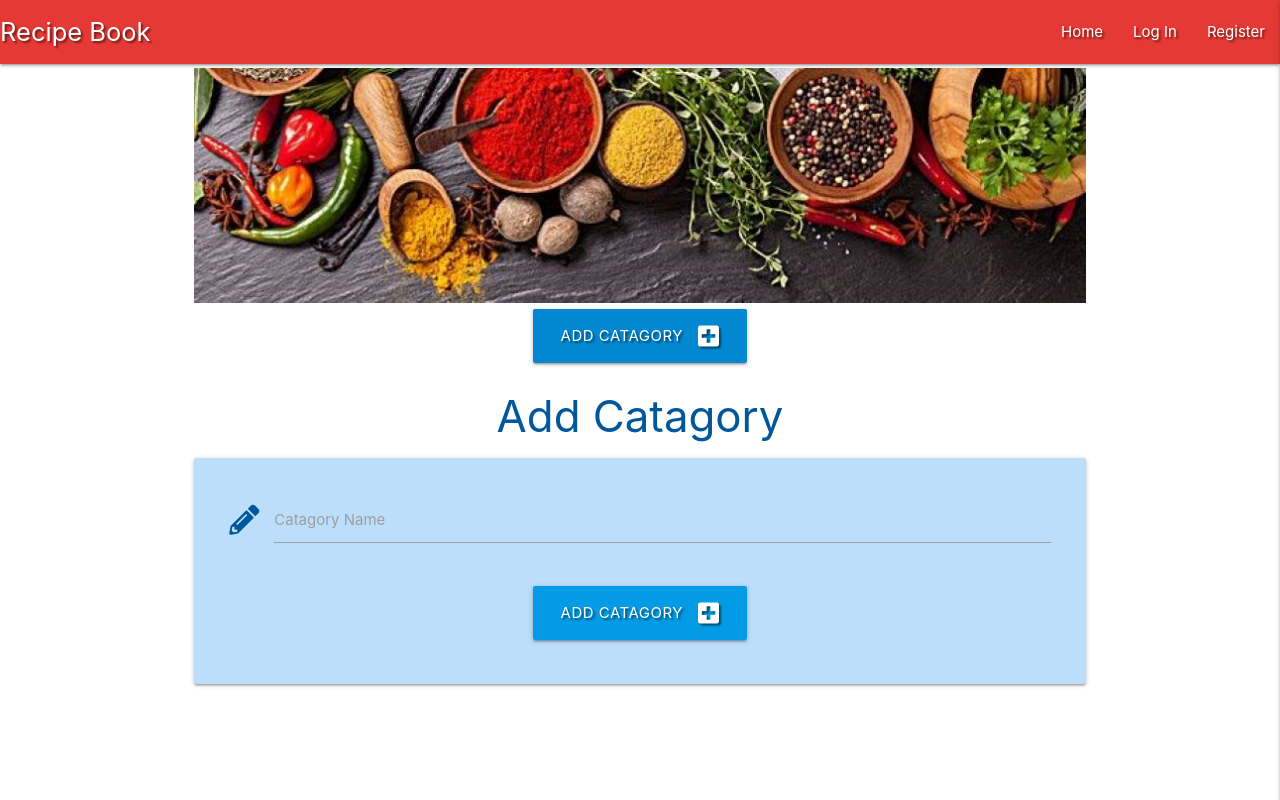
After one commit to debarati-datta/debarati-the-food-tycoon, a Flask app: page /add_catagory in a window 1280 px wide. The commit adds this page. Run offline with Flask 2, Linux system fonts and the light colour scheme; some libraries are stand-ins or nearby versions.

Commit message:
Add the 'Add Catagory' template to add new catagory to the database

```diff
--- a/app.py
+++ b/app.py
@@ -145,6 +145,19 @@ def get_catagories():
     return render_template("catagories.html", catagories=catagories)
 
 
+@app.route("/add_catagory", methods= ["GET", "POST"])
+def add_catagory():
+    if request.method == "POST":
+        catagory = {
+            "catagory_name": request.form.get("catagory_name")
+        }
+        mongo.db.catagories.insert_one(catagory)
+        flash("New Catagory successfully added")
+        return redirect(url_for("get_catagories"))
+
+    return render_template("add_catagory.html")
+
+
 if __name__ == "__main__":
     app.run(host=os.environ.get("IP"),
             port=int(os.environ.get("PORT")),
--- /dev/null
+++ b/templates/add_catagory.html
@@ -0,0 +1,36 @@
+{% extends "base.html" %}
+{% block content %}
+
+<div class="background-image">
+    <div class="logo"><img src="static/images/food_banner_22.jpg" alt="logo" style="width:100%"></div>
+</div>
+
+<div class="row">
+    <div class="col s12 center-align">
+        <a href="{{ url_for('add_catagory') }}" class="btn-large light-blue darken-2 text-shadow">Add Catagory<i class="fas fa-plus-square right"></i></a>
+    </div>
+</div>
+
+<h3 class="light-blue-text text-darken-4 center-align">Add Catagory</h3>
+<div class="row card-panel blue lighten-4">
+    <form class="col s12" method="POST" action="{{ url_for('add_catagory') }}">
+        <!---catagory name-->
+        <div class="row">
+            <div class="input-field col s12">
+                <i class="fas fa-pencil-alt prefix light-blue-text text-darken-4"></i>
+                <input id="catagory_name" name="catagory_name" minlength="5" maxlength="20" type="text" class="validate"
+                    required>
+                <label for="catagory_name">Catagory Name</label>
+            </div>
+        </div>
+
+            <!---submit button-->
+            <div class="row">
+                <div class="col s12 center-align">
+                    <button type="submit" class="btn-large light-blue darken-1 text-shadow">Add Catagory<i class="fas fa-plus-square right"></i></button>
+                </div>
+            </div>
+        </form>
+    </div>
+
+{% endblock %}
--- a/templates/catagories.html
+++ b/templates/catagories.html
@@ -7,6 +7,12 @@
     </div>
     <h3 class="light-blue-text text-darken-4 center-align">Manage Catagories</h3>
 
+
+    <div class="row">
+        <div class="col s12 center-align">
+            <a href="{{ url_for('add_catagory') }}" class="btn-large light-blue darken-2 text-shadow">Add Catagory<i class="fas fa-plus-square right"></i></a>
+        </div>
+    </div>
 
 <div class="row">
     {% for catagory in catagories %}
--- a/templates/login.html
+++ b/templates/login.html
@@ -10,7 +10,7 @@
                 <div class="row">
                     <div class="input-field col s12">
                         <i class="fas fa-user-cog prefix light-blue-text text-darken-4"></i>
-                            <input id="username" name="username" type="text" minlength="6" maxlength="12" pattern="^[a-zA-Z0-9]{6,12}$" class="validate" required>
+                            <input id="username" name="username" type="text" minlength="5" maxlength="12" pattern="^[a-zA-Z0-9]{5,12}$" class="validate" required>
                         <label for="username">Username</label>
                     </div>
                 </div>
@@ -18,7 +18,7 @@
                 <div class="row">
                     <div class="input-field col s12">
                         <i class="fas fa-user-lock prefix light-blue-text text-darken-4"></i>
-                        <input id="password" name="password" type="password" minlength="6" maxlength="12" pattern="^[a-zA-Z0-9]{6,12}$" class="validate" required>
+                        <input id="password" name="password" type="password" minlength="5" maxlength="12" pattern="^[a-zA-Z0-9]{5,12}$" class="validate" required>
                         <label for="password">Password</label>
                     </div>
                 </div>
```
